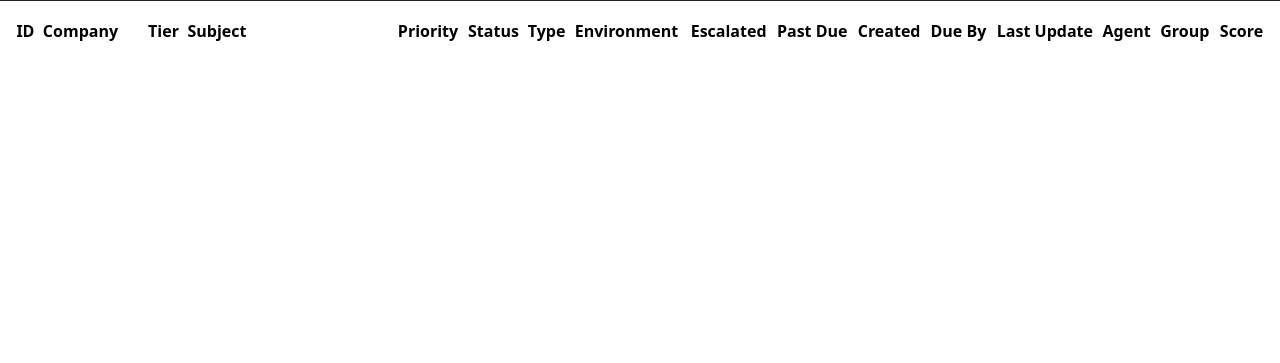
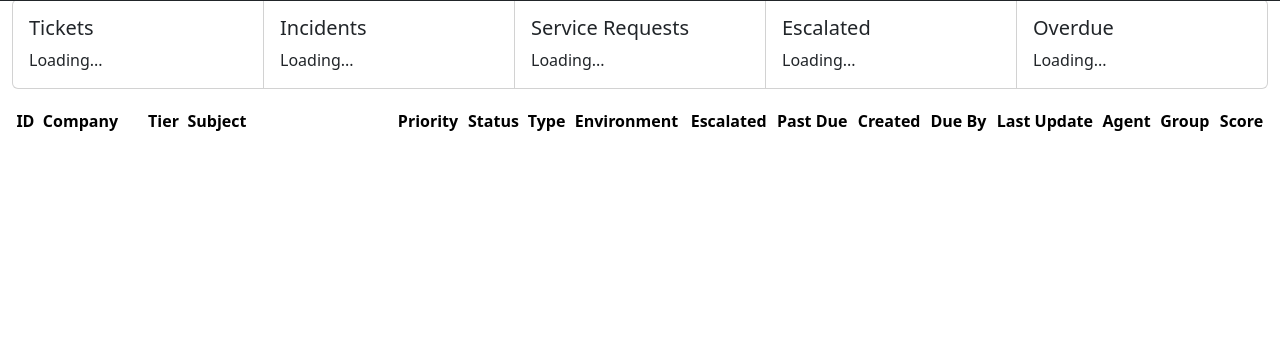
Before and after one commit to lohmancorp/fsc-suite, a Flask app: page / in a window 1280 px wide. Shown: the part 57-420 px from the top of the page. Run offline with Flask 3, Linux system fonts and the light colour scheme; data that the repository does not hold is empty; parts of the project's set-up code (start-up, migrations or seed data) failed here and were passed over; some libraries are stand-ins or nearby versions.

Commit message:
Update tickets.html
Added dashboard to top of page.

```diff
--- a/templates/tickets.html
+++ b/templates/tickets.html
@@ -349,6 +349,46 @@
 <main class="flex-shrink-0" style="padding-top: 40px;">
   <div class="container-fluid">
     <p class="lead">
+      <div class="row">
+        <div class="card-group">
+          <div class="card">
+            <div class="card-body">
+              <h5 class="card-title">Tickets</h5>
+              <p class="card-text" id="totalTickets">Loading...</p>
+            </div>
+            <!-- ... -->
+          </div>
+          <div class="card">
+            <div class="card-body">
+              <h5 class="card-title">Incidents</h5>
+              <p class="card-text" id="totalIncidents">Loading...</p>
+            </div>
+            <!-- ... -->
+          </div>
+          <div class="card">
+            <div class="card-body">
+              <h5 class="card-title">Service Requests</h5>
+              <p class="card-text" id="totalServiceRequests">Loading...</p>
+            </div>
+            <!-- ... -->
+          </div>
+          <!-- ... more cards ... -->
+          <div class="card">
+            <div class="card-body">
+              <h5 class="card-title">Escalated</h5>
+              <p class="card-text" id="totalEscalated">Loading...</p>
+            </div>
+            <!-- ... -->
+          </div>
+          <div class="card">
+            <div class="card-body">
+              <h5 class="card-title">Overdue</h5>
+              <p class="card-text" id="totalOverdue">Loading...</p>
+            </div>
+            <!-- ... -->
+          </div>
+        </div>
+      </div>
      <table class="table table-striped table-hover table-borderless table-sm align-middle" id="ticketsTable">
         <thead>
             <tr>
@@ -483,6 +523,29 @@
         filterRows();
     };
 
+    // Function to update dashboard counts
+    const updateDashboardCounts = () => {
+        const rows = document.querySelectorAll('#ticketsTable tbody tr:not([style*="display: none"])');
+
+        const totalTickets = rows.length;
+        const totalIncidents = Array.from(rows).filter(row => row.cells[6].textContent.trim() === 'Incident or Problem').length;
+        const totalServiceRequests = Array.from(rows).filter(row => row.cells[6].textContent.trim() === 'Service request').length;
+        const totalEscalated = Array.from(rows).filter(row => row.cells[8].textContent.trim().includes('Yes')).length;
+        const totalOverdue = Array.from(rows).filter(row => row.cells[9].textContent.trim().includes('Yes')).length;
+
+        document.getElementById('totalTickets').textContent = totalTickets;
+        document.getElementById('totalIncidents').textContent = totalIncidents;
+        document.getElementById('totalServiceRequests').textContent = totalServiceRequests;
+        document.getElementById('totalEscalated').textContent = totalEscalated;
+        document.getElementById('totalOverdue').textContent = totalOverdue;
+    };
+
+    const delayedUpdateDashboardCounts = () => {
+        setTimeout(() => {
+            updateDashboardCounts();
+        }, 100); // Delay by 100 milliseconds
+    };
+
 
     // Function to filter rows based on dropdown selection
     const filterRows = () => {
@@ -520,6 +583,7 @@
 
             row.style.display = isMatch ? '' : 'none';
         });
+        delayedUpdateDashboardCounts();
     };
 
     // Function to reset filters
@@ -625,6 +689,7 @@
         });
 
         applySettings();
+        delayedUpdateDashboardCounts();
     };
 
     document.querySelectorAll('.column-toggle').forEach(checkbox => {
```
